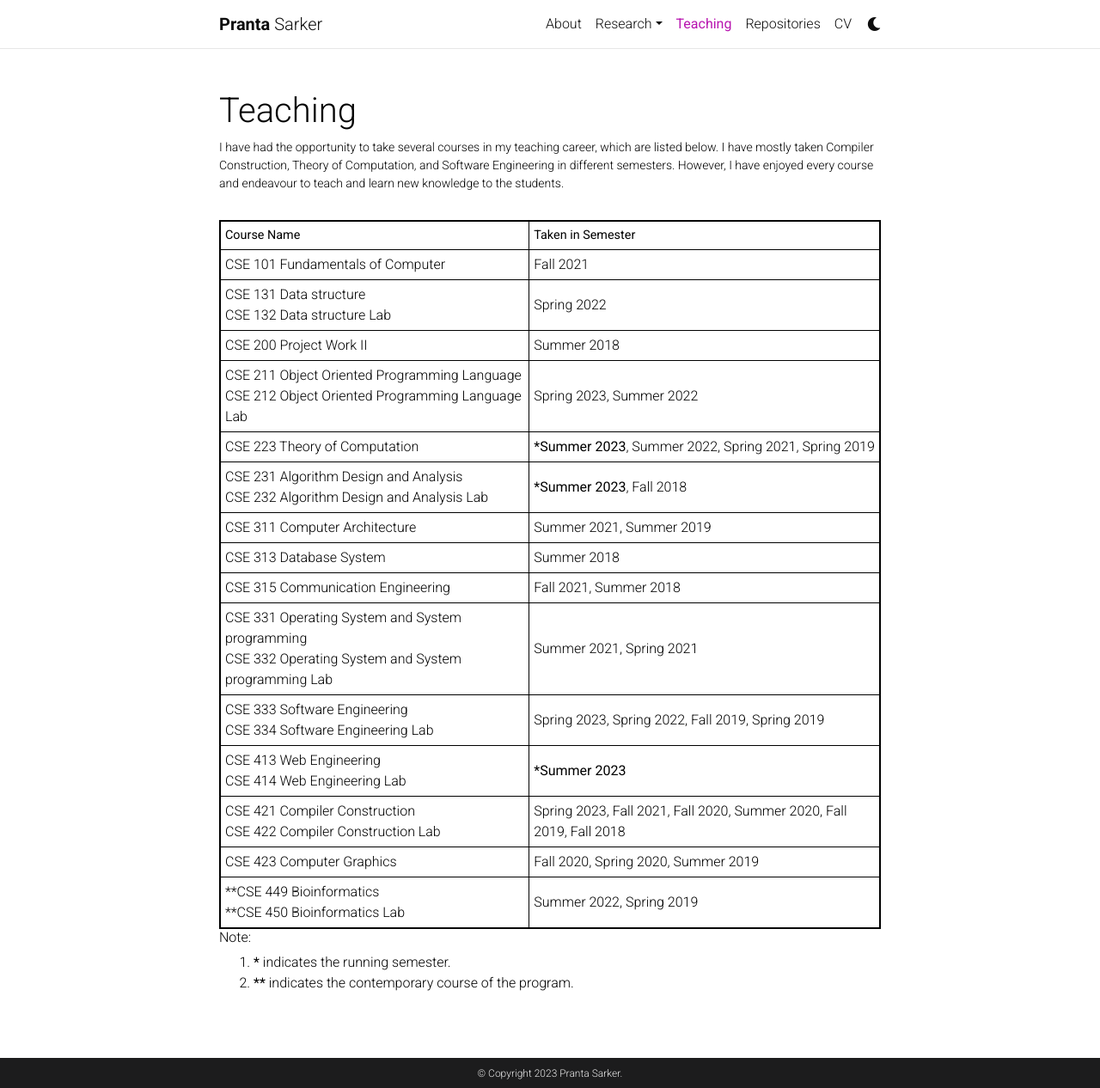
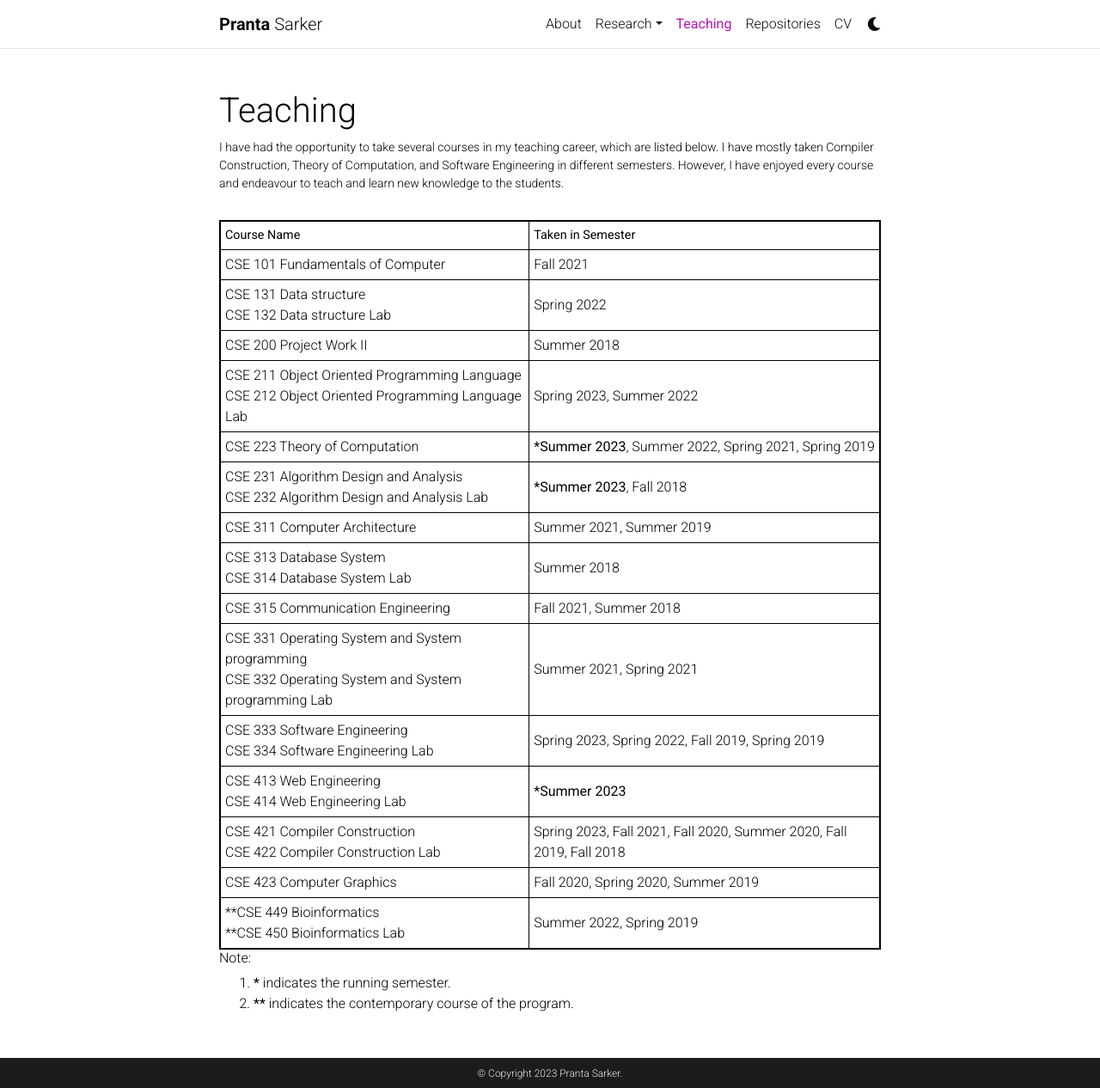
Before and after one commit to psarkerbd/psarkerbd.github.io, a Jekyll site: the page built from _pages/teaching.md, in a window 1280 px wide and 1266 px high. Shown: the whole window at 86% size. Built offline with Jekyll 4.4.1, drawn with Linux system fonts in a browser that asks for light colours; comment, search, counter and statistics services are not loaded; a style sheet for code colours, icons or effects is not loaded.

Commit message:
Update teaching.md

```diff
--- a/_pages/teaching.md
+++ b/_pages/teaching.md
@@ -52,7 +52,7 @@ th, td {
     <td>Summer 2021, Summer 2019</td>
   </tr>
   <tr>
-    <td>CSE 313 Database System</td>
+    <td>CSE 313 Database System <br/>CSE 314 Database System Lab</td>
     <td>Summer 2018</td>
   </tr>
   <tr>
```
